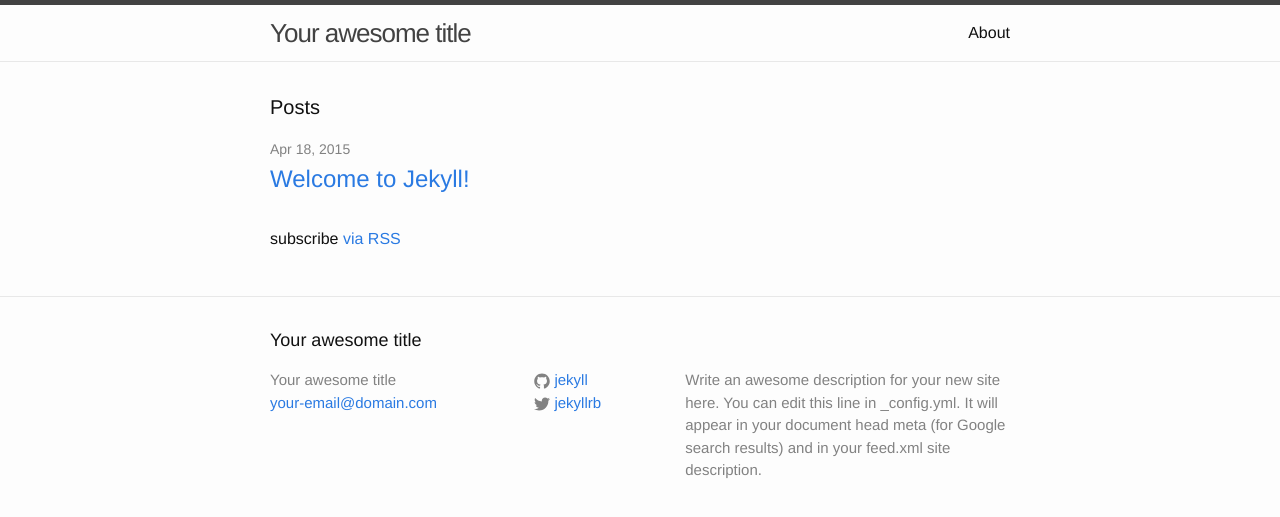
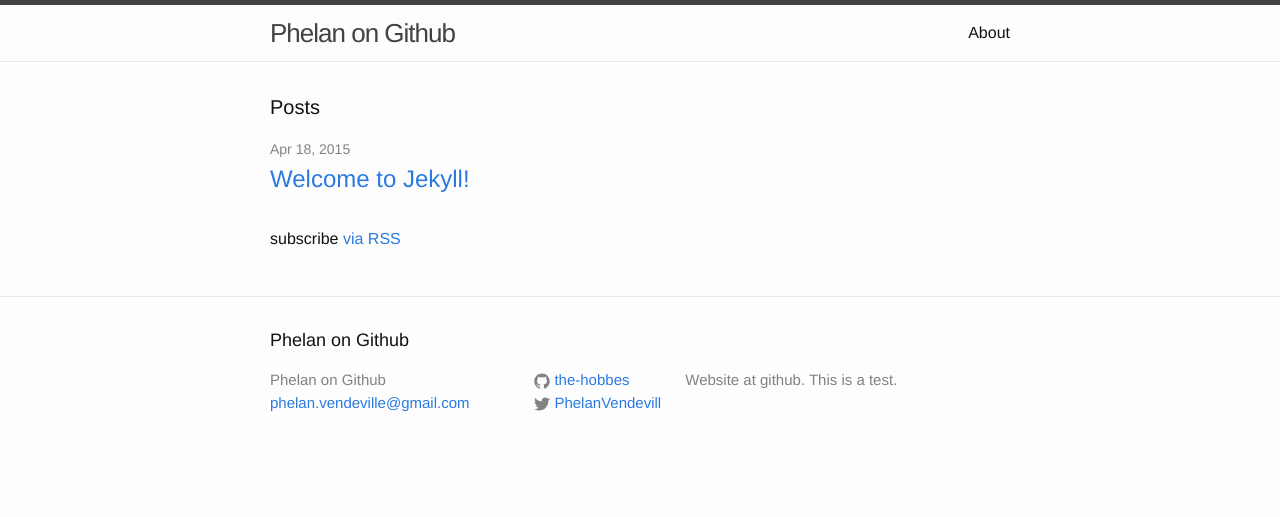
Before and after one commit to the-hobbes/the-hobbes.github.io, a Jekyll site: the page built from index.html, in a window 1280 px wide. Shown: the top 517 px of the page. Built offline with Jekyll 4.4.1, drawn with Linux system fonts in a browser that asks for light colours.

Commit message:
Adding config yaml file

```diff
--- a/_config.yml
+++ b/_config.yml
@@ -1,14 +1,12 @@
 # Site settings
-title: Your awesome title
-email: your-email@domain.com
+title: 'Phelan on Github'
+email: phelan.vendeville@gmail.com
 description: > # this means to ignore newlines until "baseurl:"
-  Write an awesome description for your new site here. You can edit this
-  line in _config.yml. It will appear in your document head meta (for
-  Google search results) and in your feed.xml site description.
+  Website at github. This is a test.
 baseurl: "" # the subpath of your site, e.g. /blog/
-url: "http://yourdomain.com" # the base hostname & protocol for your site
-twitter_username: jekyllrb
-github_username:  jekyll
+url: "https://the-hobbes.github.io" # the base hostname & protocol for your site
+twitter_username: PhelanVendevill
+github_username:  the-hobbes
 
 # Build settings
 markdown: kramdown
```
